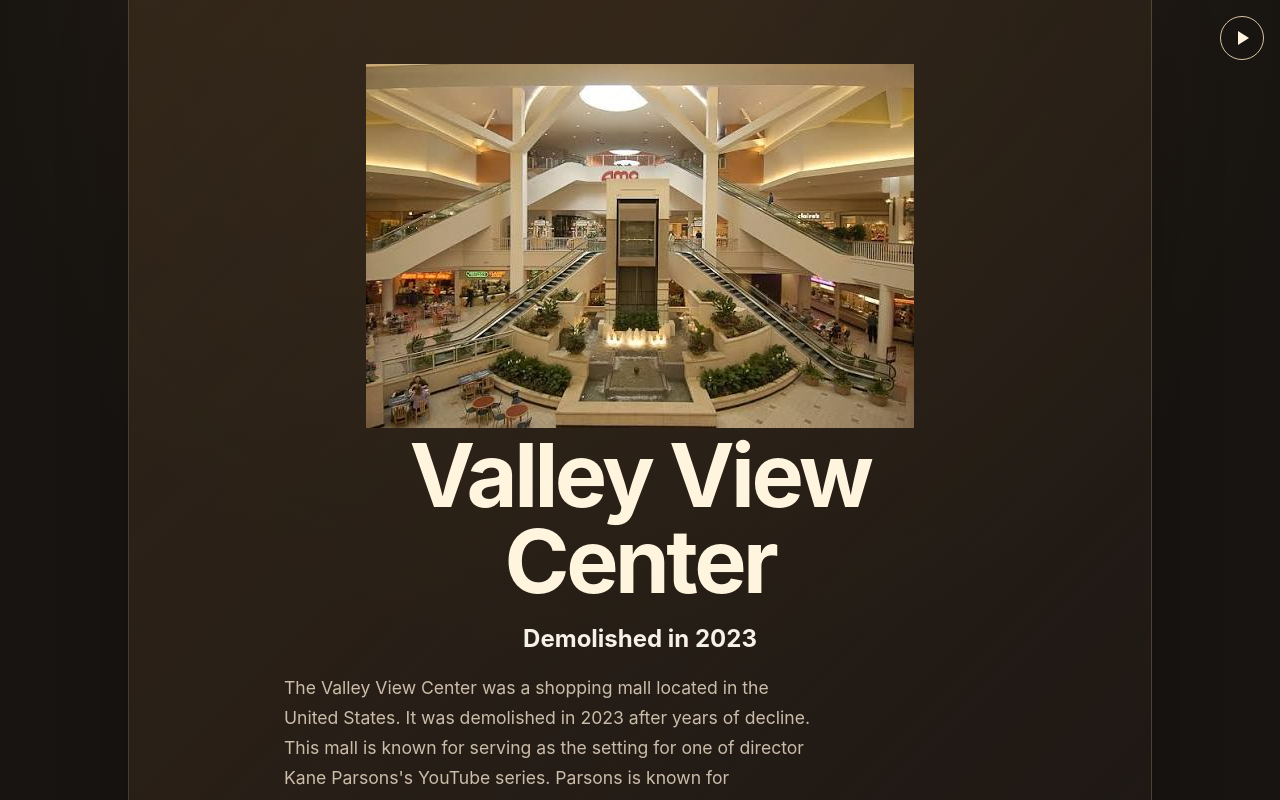
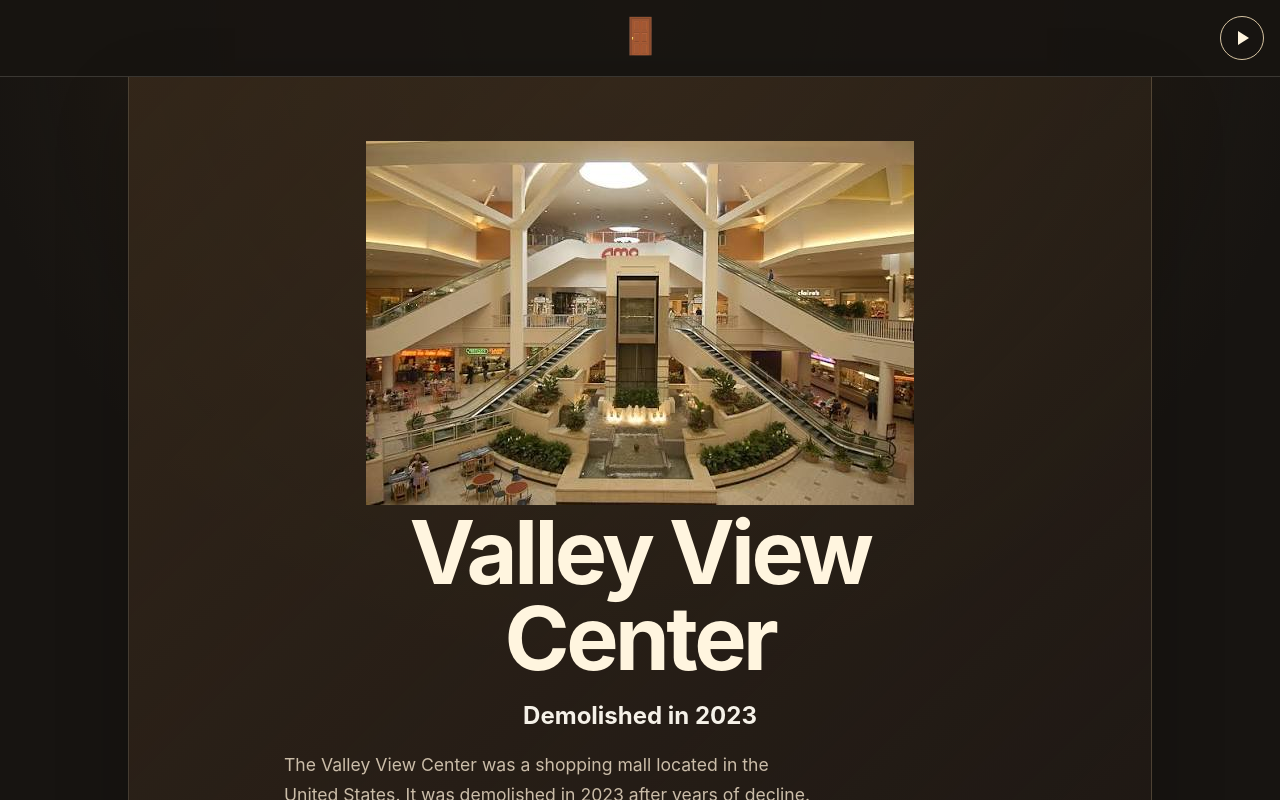
Before and after one commit to Tyler-Vinson/react-unit-project, a React (Vite) app in the folder my-react-app/: page /pre-mall in a window 1280 px wide. Shown: the top 800 px of the page. Built offline with nearby package versions, Linux system fonts and the light colour scheme.

Commit message:
re added import formatting in main-room.jsx

```diff
--- a/my-react-app/src/App.jsx
+++ b/my-react-app/src/App.jsx
@@ -1,6 +1,7 @@
 import './App.css'
 import { lazy, Suspense } from 'react'
 import { BrowserRouter, Routes, Route } from 'react-router-dom'
+import Navbar from './components/navbar/Navbar'
 import MusicPlayer from './components/navbar/music'
 import MainRoom from './pages/main-room'
 import ThreeDoors from './pages/three-doors'
@@ -13,6 +14,7 @@ const MallExplorer = lazy(() => import('./pages/mall'))
 function App() {
   return (
     <BrowserRouter basename={import.meta.env.BASE_URL}>
+      <Navbar />
       <MusicPlayer />
       <Routes>
         <Route path="/" element={<MainRoom />} />
--- a/my-react-app/src/components/navbar/Navbar.jsx
+++ b/my-react-app/src/components/navbar/Navbar.jsx
@@ -5,14 +5,14 @@ import doorClosed from "../../assets/doorclosed.png";
 
 const Navbar = () => {
     const { pathname } = useLocation();
-    if (pathname === "/" || pathname === "/main-room") return null;
+    if (pathname === "/" || pathname === "/main-room" || pathname === "/three-doors") return null;
 
     return (
         <>
             <Nav>
                 <NavMenu>
-                    <NavLink to="/">
-                        <img src={doorClosed} alt="Home" style={{ height: "40px" }} />
+                    <NavLink to="/three-doors">
+                        <img src={doorClosed} alt="Back to the three doors" style={{ height: "40px" }} />
                     </NavLink>
                 </NavMenu>
             </Nav>
```
